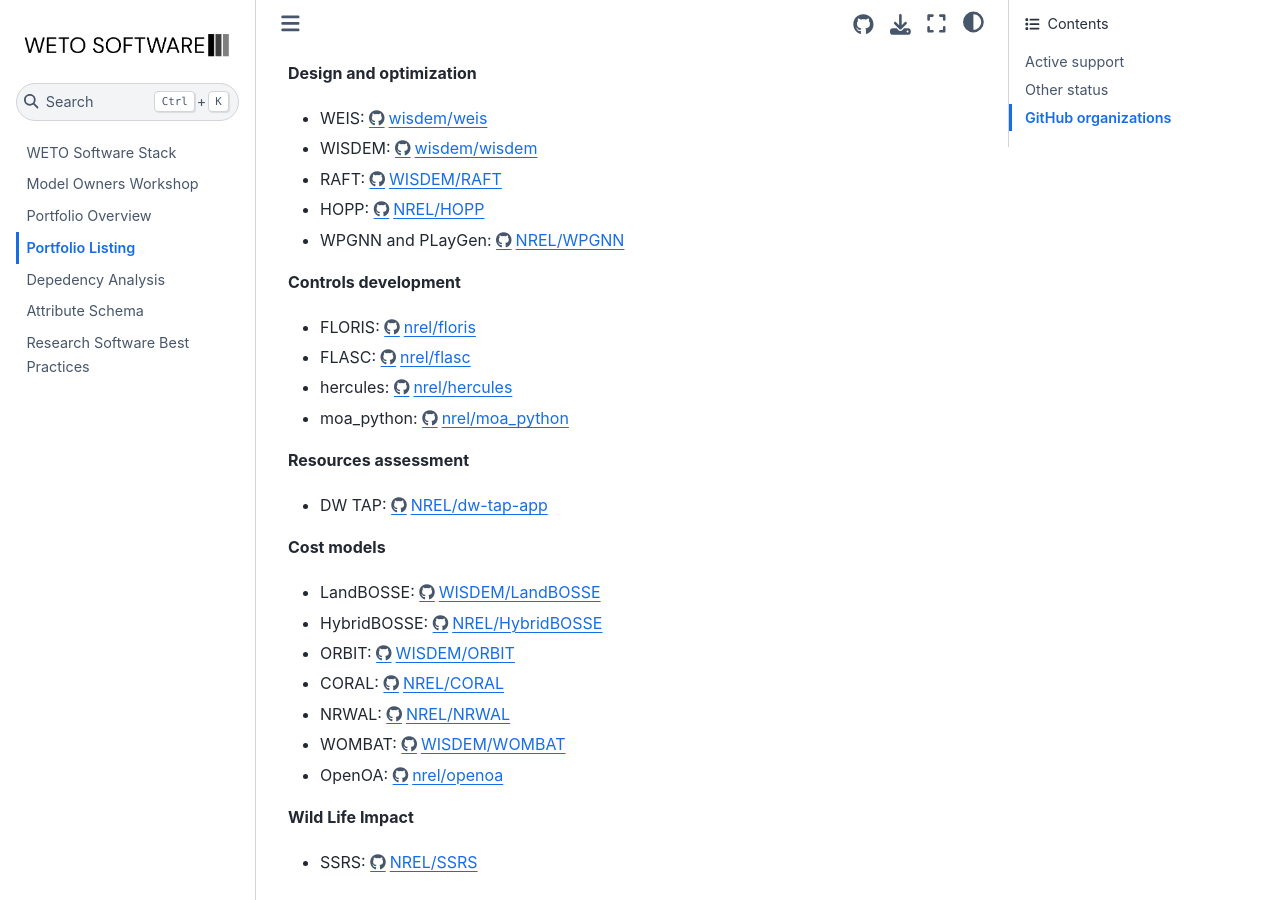
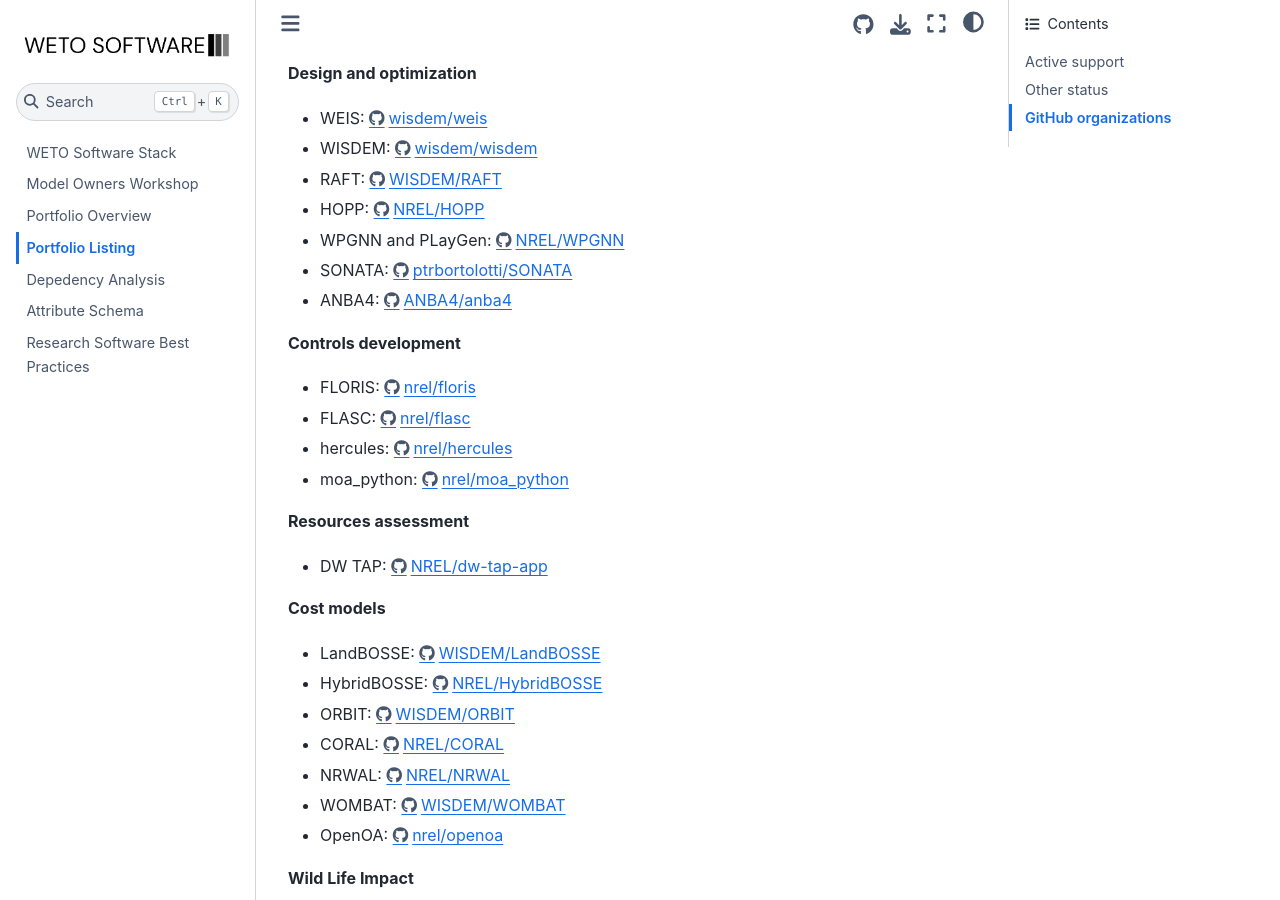
Before and after one commit to NREL/WETOStack, a Jupyter Book: the page built from docs/portfolio_analysis/software_list.md, in a window 1280 px wide and 900 px high, scrolled down 872 px. Built offline with Jupyter Book 1.0.4 settings and Sphinx 7.4.7 and the Sphinx Book theme 1.1.4, drawn with Linux system fonts in a browser that asks for light colours; some of the changed lines change nothing that is shown.

Commit message:
Add SONATA and ANBA to portfolio list

```diff
--- a/docs/portfolio_analysis/software_list.md
+++ b/docs/portfolio_analysis/software_list.md
@@ -39,6 +39,8 @@
 - RAFT: https://github.com/WISDEM/RAFT
 - HOPP: https://github.com/NREL/HOPP
 - WPGNN and PLayGen: https://github.com/NREL/WPGNN
+- SONATA: https://github.com/ptrbortolotti/SONATA
+- ANBA4: https://github.com/ANBA4/anba4
 
 **Controls development**
 - FLORIS: https://github.com/nrel/floris
```
